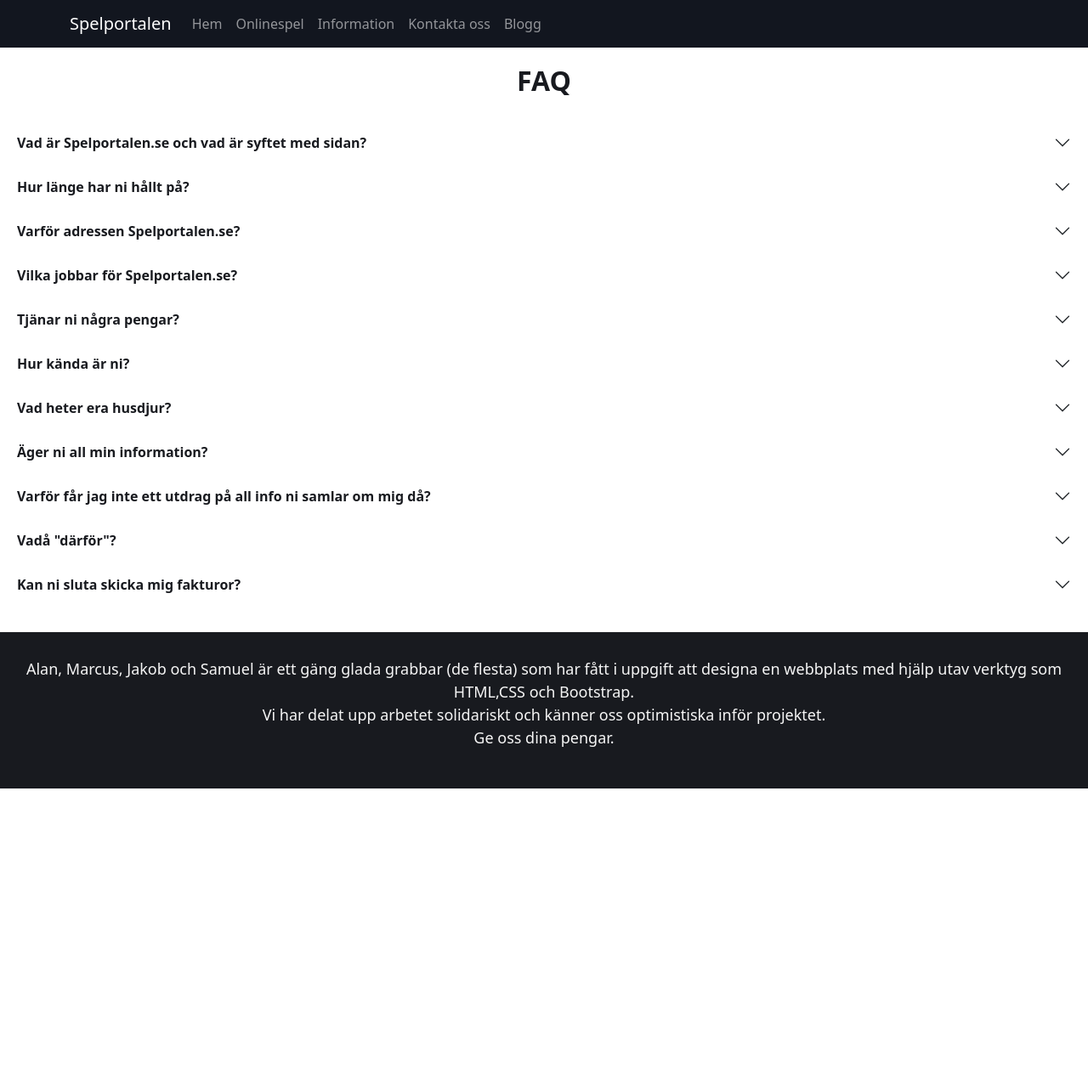
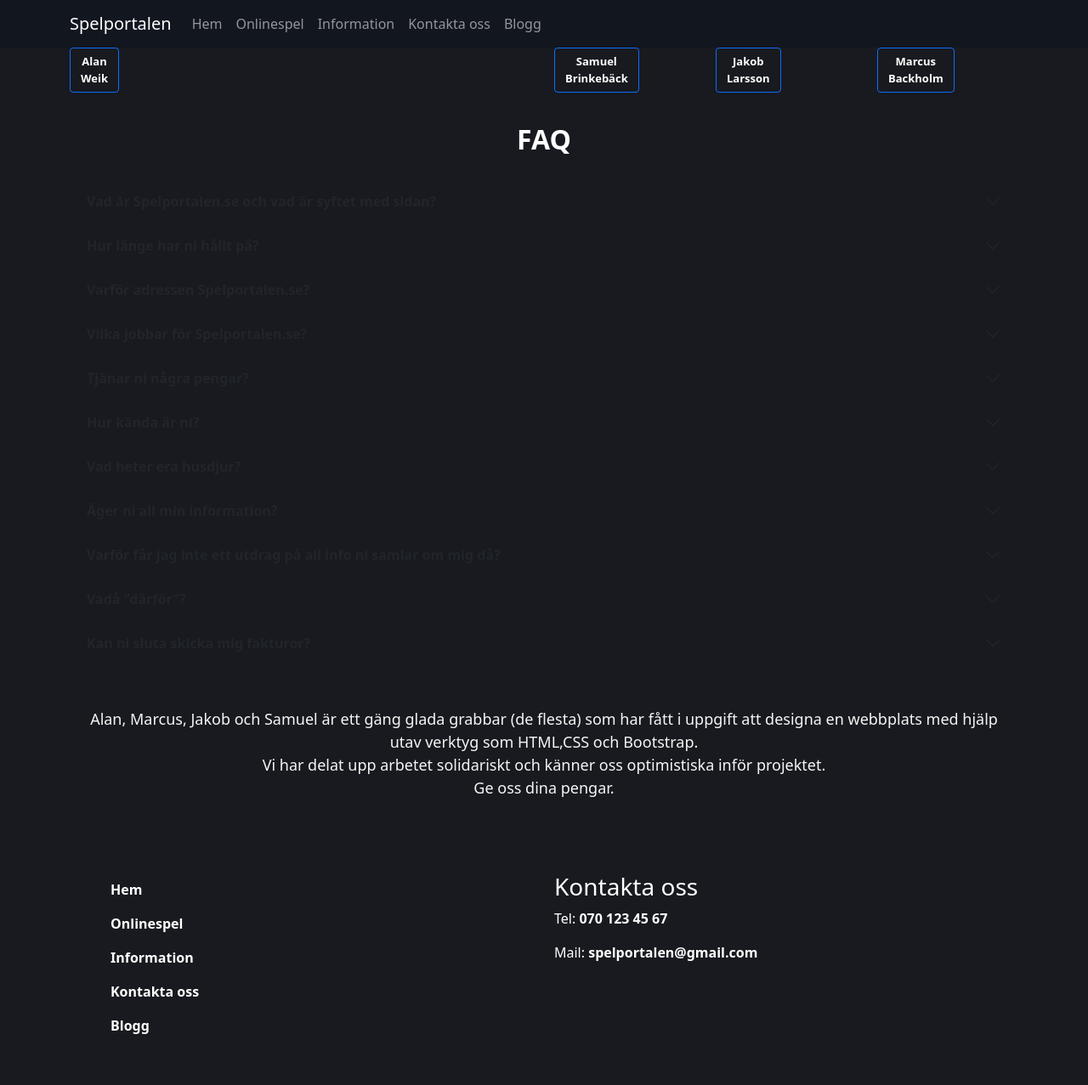
Before and after one commit to samuelbrinke/Spelportal, a plain HTML site: page Infosida.html in a window 1280 px wide. Shown: the whole page at 85% size. Before the commit the page ends 928 px from the top, so only its background shows below. Drawn offline with nearby package versions, Linux system fonts and the light colour scheme.

Commit message:
Color and design changes.

```diff
--- a/Infosida.html
+++ b/Infosida.html
@@ -1,4 +1,3 @@
-
 <!DOCTYPE html>
 <html lang="en">
 <head>
@@ -35,24 +34,73 @@
         </div>
         <!-- Vet ej vad vi ska ha här än -->
         <div class="">
-
-        </div>
-      </div>
     </nav>
   </header>
 
-  <script src="https://cdn.jsdelivr.net/npm/bootstrap@5.0.0-beta1/dist/js/bootstrap.bundle.min.js" integrity="sha384-ygbV9kiqUc6oa4msXn9868pTtWMgiQaeYH7/t7LECLbyPA2x65Kgf80OJFdroafW" crossorigin="anonymous"></script>
-  <script src="https://code.jquery.com/jquery-3.5.1.min.js"integrity="sha256-9/aliU8dGd2tb6OSsuzixeV4y/faTqgFtohetphbbj0="crossorigin="anonymous"></script>
-  <script src="js/custom.js"></script>
+
+<!--- Collapse-knappar med info om våra arbetare -->
+<div class="container">
+<div class="row">
+<div class="col-6">
+
+      <p>
+        <a class="btn btn-primary" data-bs-toggle="collapse" href="#collapseExample" role="button" aria-expanded="false" aria-controls="collapseExample">
+          Alan <br>Weik</br>
+        </a>
+      </p>
+      <div class="collapse" id="collapseExample">
+        <div class="card card-body">
+          Anim pariatur cliche reprehenderit, enim eiusmod high life accusamus terry richardson ad squid. Nihil anim keffiyeh helvetica, craft beer labore wes anderson cred nesciunt sapiente ea proident.
+        </div>
+      </div>
+  </div>
+
+  <div class="col">
+    <p>
+      <a class="btn btn-primary" data-bs-toggle="collapse" href="#collapseExample1" role="button" aria-expanded="false" aria-controls="collapseExample1">
+        Samuel <br>Brinkebäck</br>
+      </a>
+    </p>
+    <div class="collapse" id="collapseExample1">
+      <div class="card card-body">
+        Anim pariatur cliche reprehenderit, enim eiusmod high life accusamus terry richardson ad squid. Nihil anim keffiyeh helvetica, craft beer labore wes anderson cred nesciunt sapiente ea proident.
+      </div>
+    </div>
+    </div>
+
+    <div class="col">
+      <p>
+        <a class="btn btn-primary" data-bs-toggle="collapse" href="#collapseExample2" role="button" aria-expanded="false" aria-controls="collapseExample2">
+          Jakob <br>Larsson</br>
+        </a>
+      </p>
+      <div class="collapse" id="collapseExample2">
+        <div class="card card-body">
+          Anim pariatur cliche reprehenderit, enim eiusmod high life accusamus terry richardson ad squid. Nihil anim keffiyeh helvetica, craft beer labore wes anderson cred nesciunt sapiente ea proident.
+        </div>
+      </div>
+      </div>
+
+      <div class="col">
+        <p>
+          <a class="btn btn-primary" data-bs-toggle="collapse" href="#collapseExample3" role="button" aria-expanded="false" aria-controls="collapseExample3">
+            Marcus <br>Backholm</br>
+          </a>
+        </p>
+        <div class="collapse" id="collapseExample3">
+          <div class="card card-body">
+            Anim pariatur cliche reprehenderit, enim eiusmod high life accusamus terry richardson ad squid. Nihil anim keffiyeh helvetica, craft beer labore wes anderson cred nesciunt sapiente ea proident.
+          </div>
+        </div>
+        </div>
+</div>
 
 
-<body class="faq-body">
+<div class="faq-div">
+    <h2 class="faq-headline">FAQ
+</h2>
+    </div>
 
-<div class="faq-div">
-    <h2 class="faq-headline">
-      FAQ
-    </h2>
-    </div>
 
     <div class="faq-container">
     <div class="accordion accordion-flush" id="accordionFlushExample">
@@ -187,6 +235,44 @@
             <br>Ge oss dina pengar.
           </p>
           </div>
+        </div>
 
+          <footer class="footer">
+            <div class="container">
+              <div class="row">
+                <div class="col">
+                  <ul class="nav flex-column">
+                    <li class="nav-item">
+                      <a class="nav-link active" href="index.html">Hem</a>
+                    </li>
+                    <li class="nav-item">
+                      <a class="nav-link" href="onlinespel.html">Onlinespel</a>
+                    </li>
+                    <li class="nav-item">
+                      <a class="nav-link" href="information.html">Information</a>
+                    </li>
+                    <li class="nav-item">
+                      <a class="nav-link" href="kontakt.html">Kontakta oss</a>
+                    </li>
+                    <li class="nav-item">
+                      <a class="nav-link" href="blogg.html">Blogg</a>
+                    </li>
+                  </ul>
+                </div>
+                <div class="col">
+                  <h3>Kontakta oss</h3>
+                  <p>Tel: <a href="tel:0701234567">070 123 45 67</a></p>
+                  <p>
+                    Mail:
+                    <a href="mailto:spelportalen@gmail.com">spelportalen@gmail.com</a>
+                  </p>
+                </div>
+              </div>
+            </div>
+          </footer>
+          <!-- Script -->
+          <script src="https://cdn.jsdelivr.net/npm/bootstrap@5.0.0-beta1/dist/js/bootstrap.bundle.min.js" integrity="sha384-ygbV9kiqUc6oa4msXn9868pTtWMgiQaeYH7/t7LECLbyPA2x65Kgf80OJFdroafW" crossorigin="anonymous"></script>
+          <script src="https://code.jquery.com/jquery-3.5.1.min.js"integrity="sha256-9/aliU8dGd2tb6OSsuzixeV4y/faTqgFtohetphbbj0="crossorigin="anonymous"></script>
+          <script src="js/custom.js"></script>
         </body>
         </html>
--- a/css/infosida.css
+++ b/css/infosida.css
@@ -1,36 +1,43 @@
 .faq-div{
     text-align: center;
     padding: 20px 20px;
-    background-color:white;
 }
 .faq-headline{
-    color: #181a1f;
     font-weight: bold;
+    text-align: center;
 }
 .accordion-body{
-    color: black;
     font-weight: lighter;
+    text-align: left;
+
 }
 .accordion-button{
-    color:#181a1f;
     font-weight: bold;
+    text-align: left;
 }
 .faq-container{
-    background-color:white;
-}
-.faq-body{
-    background-color: white;
+
 }
 .info-klass{
-    padding: 30px 30px;
+    padding: 20px;
     background: white;
     font-size: large;
     font-weight: lighter;
     text-align: center;
     background-color: #181a1f;
-    color:whitesmoke;
     right:0;
     left:0;
     position: relative;
     margin-top: 30px;
 }
+.footer{
+    background:#181a1f ;
+}
+
+.btn-primary{
+    background: #181a1f;
+    color: white;
+    font-weight: bold;
+    text-align:center;
+    font-size:small;
+}
```
Also changed, not shown: kontakt.html (+2 -0 lines), test.html (+14 -4 lines).
